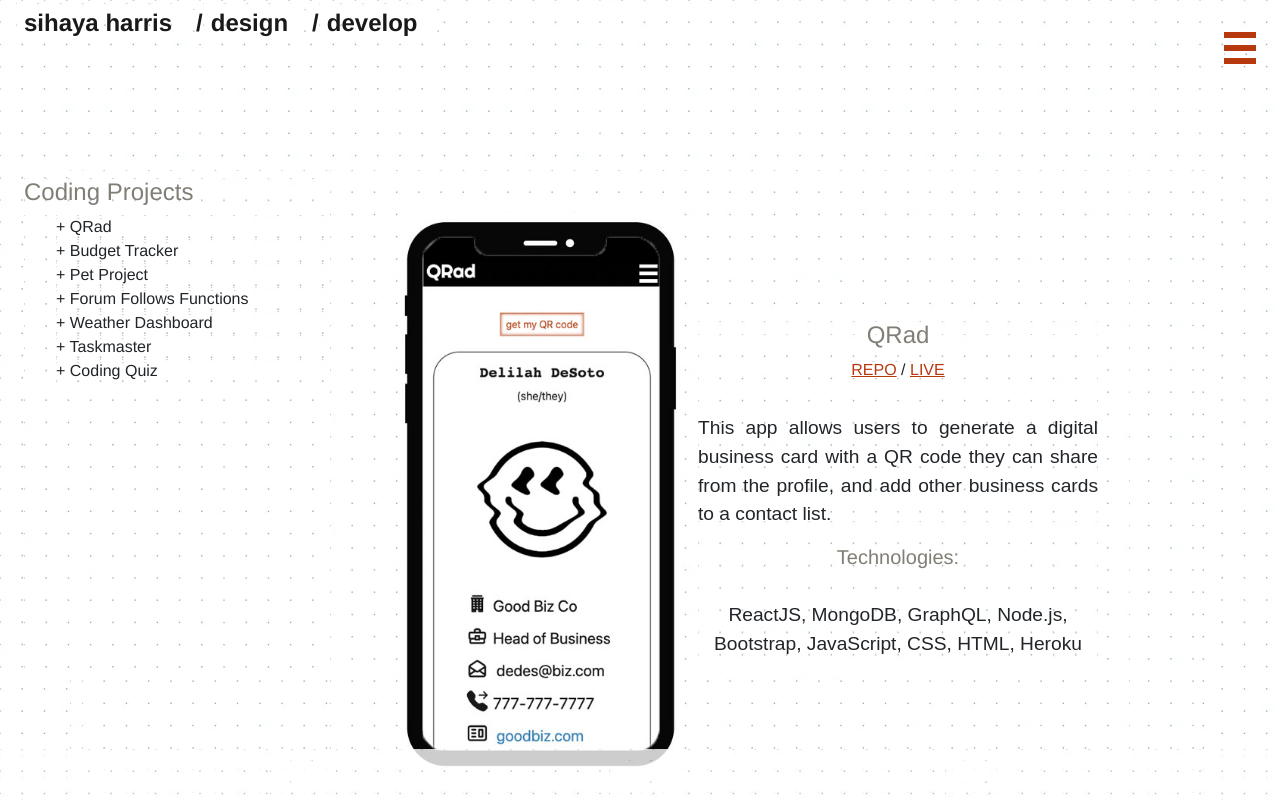
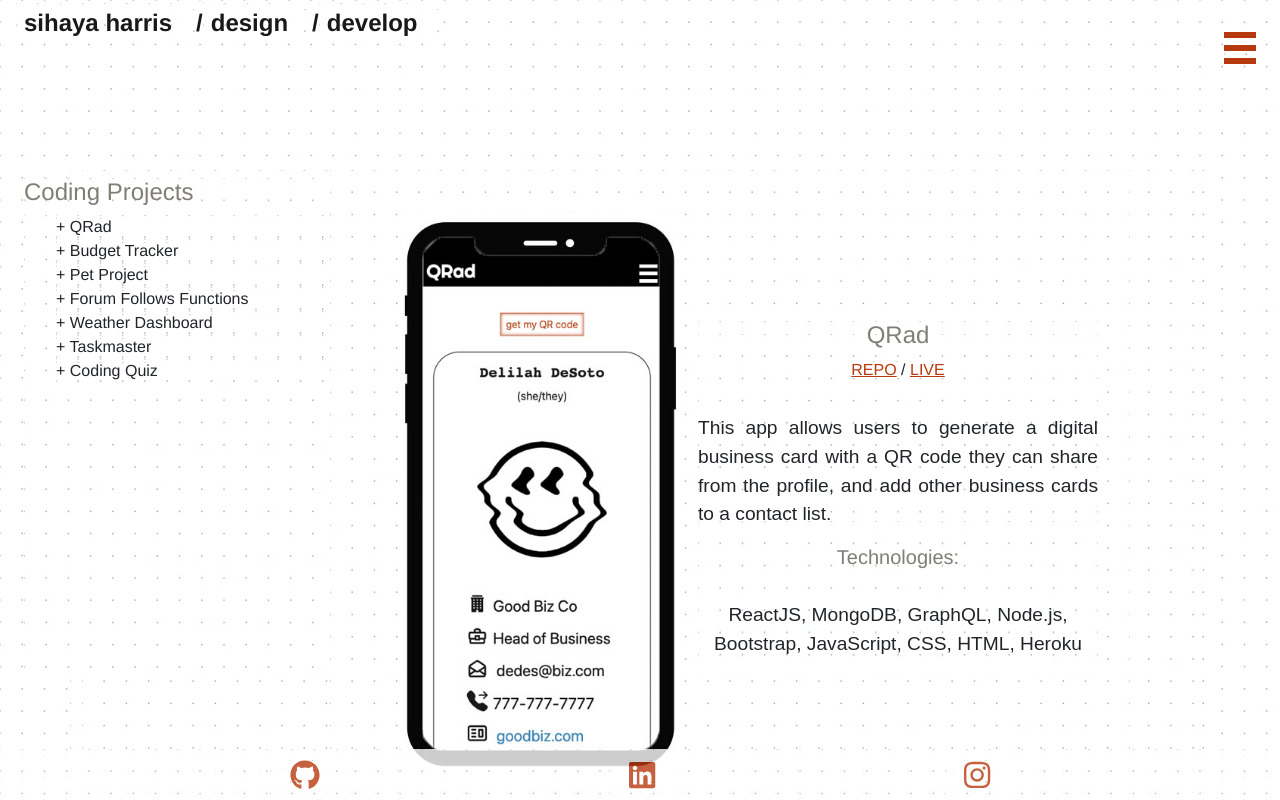
Before and after one commit to sihayah/portfoliofolio, a React (Create React App) app: page / in a window 1280 px wide. Shown: the top 800 px of the page. Built offline with nearby package versions, Linux system fonts and the light colour scheme; a web font is replaced by a local one.

Commit message:
fixed color error in footer

```diff
--- a/src/components/Footer/index.js
+++ b/src/components/Footer/index.js
@@ -5,7 +5,7 @@ import '../Footer/style.css';
 
 const Footer = () => {
     return (
-        <footer className="w-100 mt-auto text-white d-flex flex-row bottom-nav">
+        <footer className="w-100 mt-auto d-flex flex-row bottom-nav">
             <a href="https://github.com/sihayah" className="badge badge-pill badge-dark">
             <FontAwesomeIcon icon={ faGithub } />
             </a>
--- a/src/components/Footer/style.css
+++ b/src/components/Footer/style.css
@@ -13,6 +13,9 @@ footer {
     font-size: 5vh;
   }
 
+  .bottom-nav a {
+    color: var(--pink);
+  }
   .bottom-nav a:hover {
-    color: var(--golden-touch);
+    color: var(--dark);
   }
```
